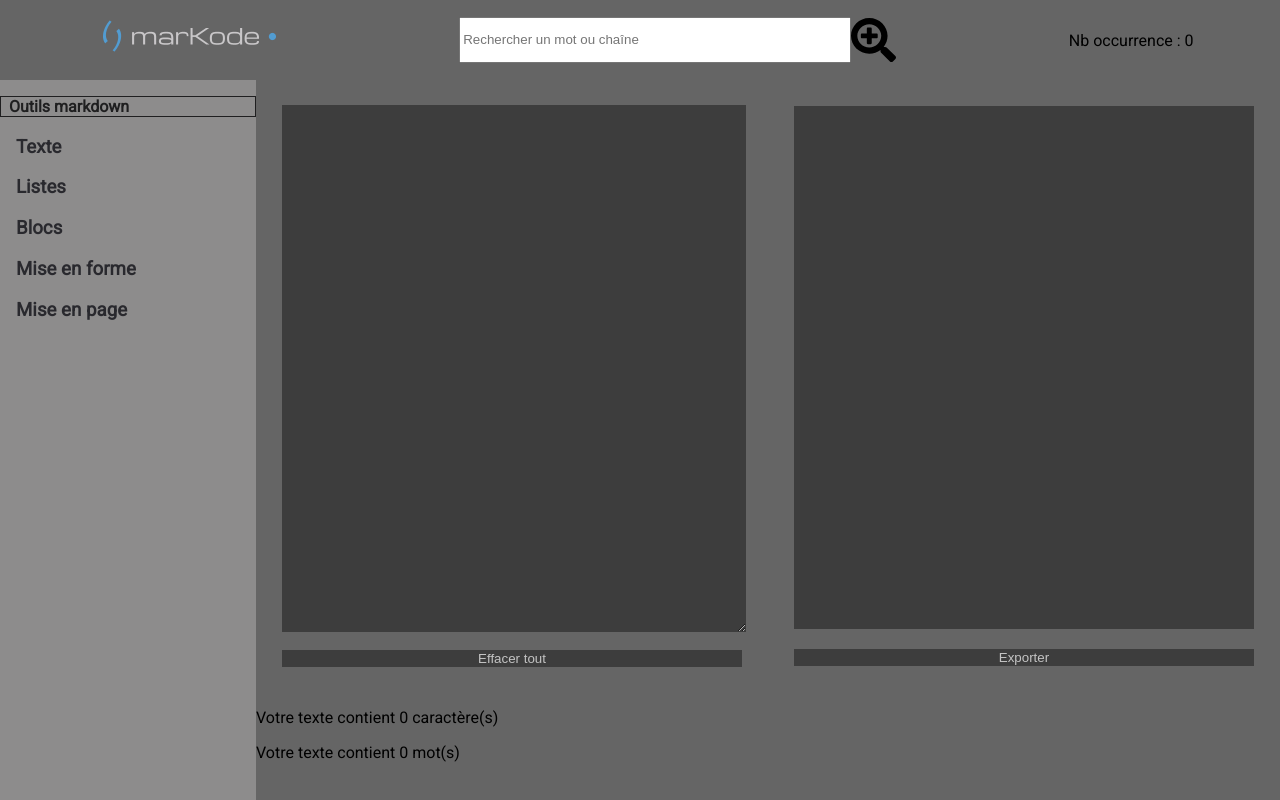
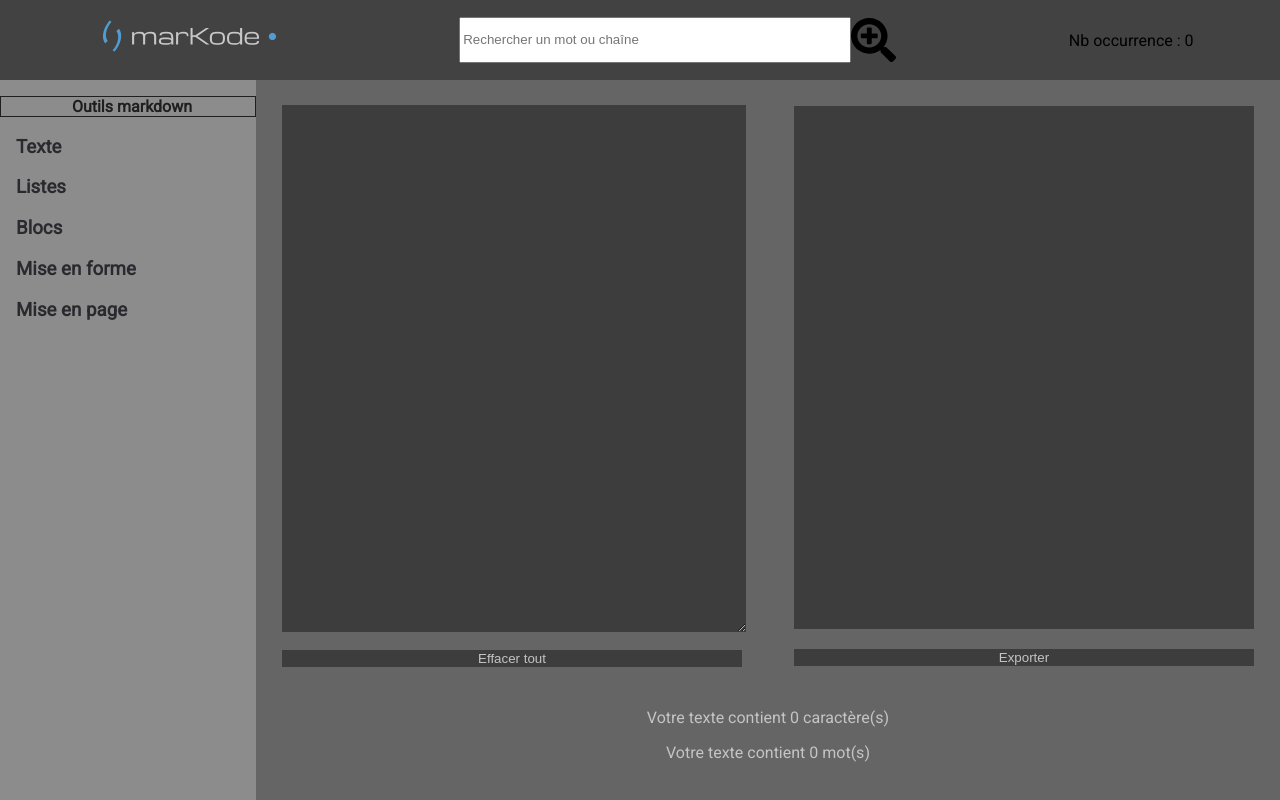
Before and after one commit to XeniaR1S/markode, a React (Create React App) app in the folder markode/: page / in a window 1280 px wide. Built offline with nearby package versions, Linux system fonts and the light colour scheme.

Commit message:
Reajust styles

```diff
--- a/markode/src/App.css
+++ b/markode/src/App.css
@@ -21,7 +21,7 @@ body {
 
 .navbar_container {
   display: flex;
-  background-color: #656565;
+  background-color: rgb(66, 66, 66);
   justify-content: space-around;
   align-items: center;
   height: 10vh;
@@ -55,7 +55,7 @@ body {
   justify-content: space-evenly;
 }
 
-/* ---------- END main.js ---------- */
+/* ---------- END navbar.js ---------- */
 
 /* ---------- BEGIN main.js ---------- */
 
@@ -139,6 +139,7 @@ body {
   font-weight: bold;
   font-size: 1em;
   cursor: pointer;
+  text-align: center;
 }
 
 .accordion {
@@ -172,3 +173,9 @@ body {
 }
 
 /* ---------- END NavTool.js --------- */
+
+/* ---------- BEGIN Footer.jsx --------- */
+.all-counters{
+  text-align: center;
+  color: rgb(196, 196, 196)
+}
--- a/markode/src/components/Counter.jsx
+++ b/markode/src/components/Counter.jsx
@@ -2,7 +2,7 @@ import React from 'react'
 
 function Counter({countWord, numChar}){
     return (
-      <div>
+      <div className="all-counters">
         <p id="counter">Votre texte contient {numChar} caractère(s)</p>
         <p id="counter-words">Votre texte contient {countWord} mot(s)</p>
       </div>
```
Also changed, not shown: 1 other file (tests, documents, lock files or other folders).
